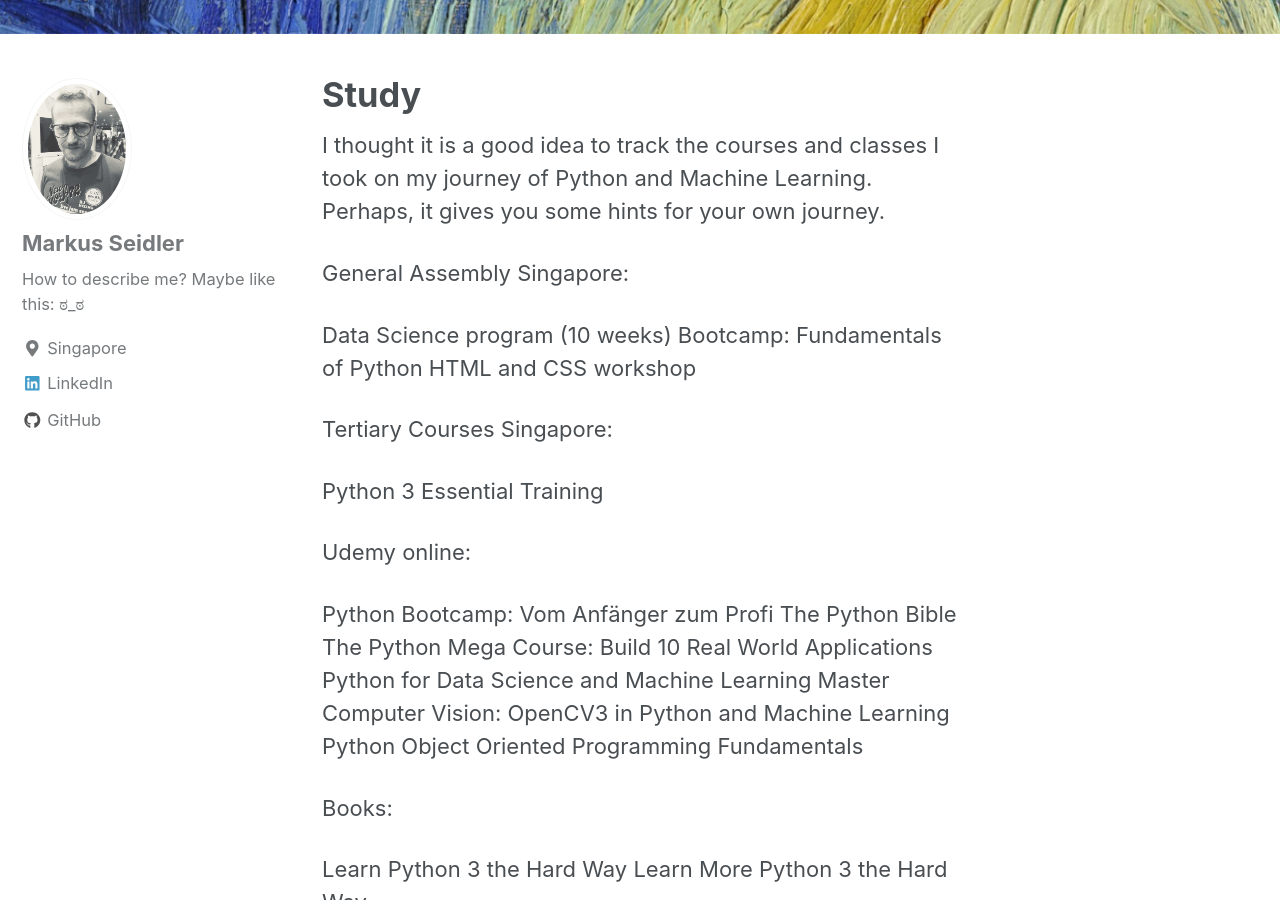
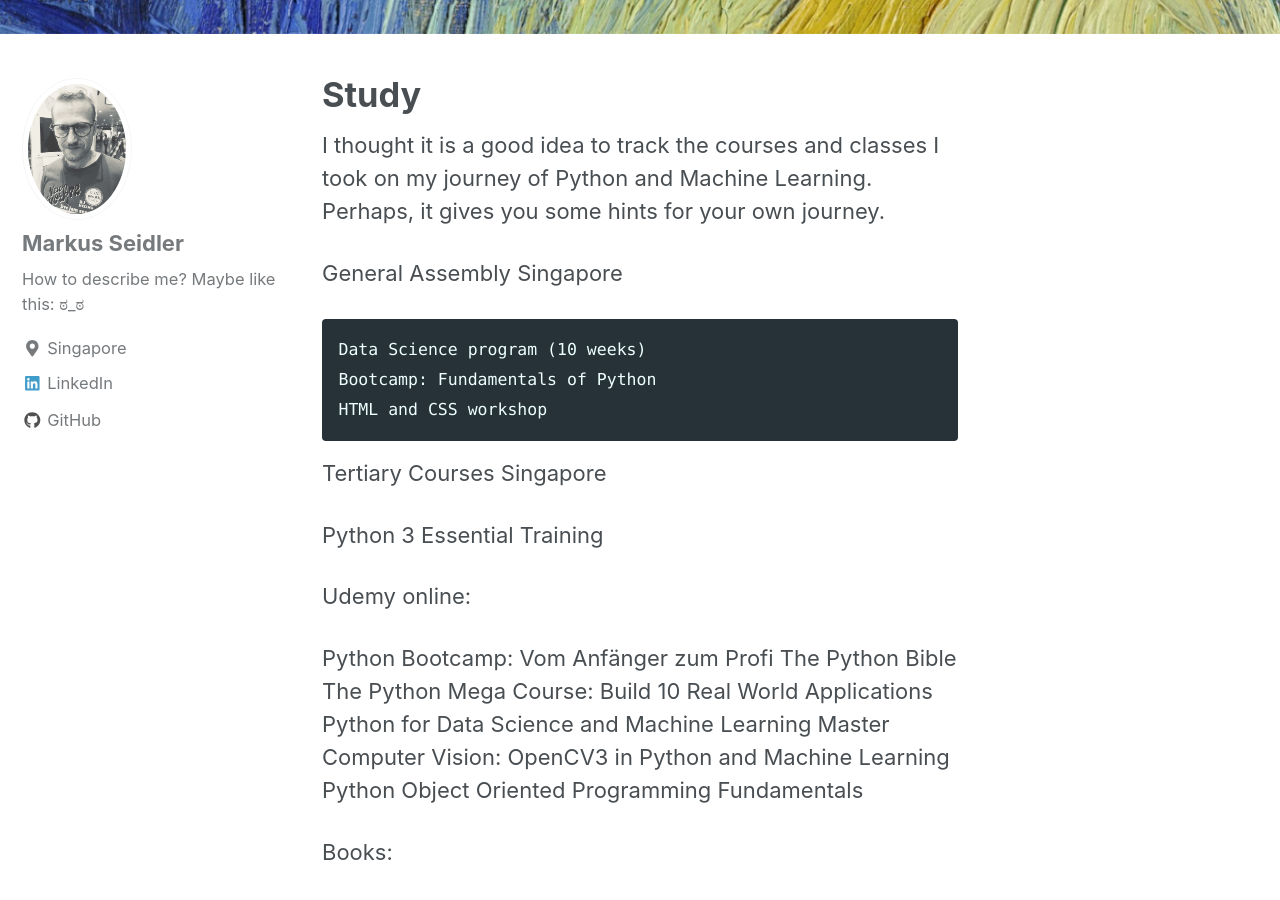
Before and after one commit to markusseidler/markusseidler.github.io, a Jekyll site: the page built from _pages/study.md, in a window 1280 px wide and 900 px high, scrolled down 587 px. Built offline with Jekyll 4.4.1, drawn with Linux system fonts in a browser that asks for light colours; nearby versions of some CDN libraries.

Commit message:
style update

```diff
--- a/_pages/study.md
+++ b/_pages/study.md
@@ -9,13 +9,13 @@
 my journey of Python and Machine Learning. Perhaps, it gives you some
 hints for your own journey.
 
-General Assembly Singapore:
+General Assembly Singapore
 
-Data Science program (10 weeks)
-Bootcamp: Fundamentals of Python
-HTML and CSS workshop
+    Data Science program (10 weeks)
+    Bootcamp: Fundamentals of Python
+    HTML and CSS workshop
 
-Tertiary Courses Singapore:
+Tertiary Courses Singapore
 
 Python 3 Essential Training
 
```
